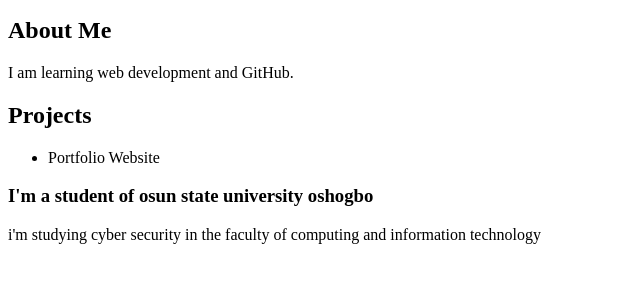
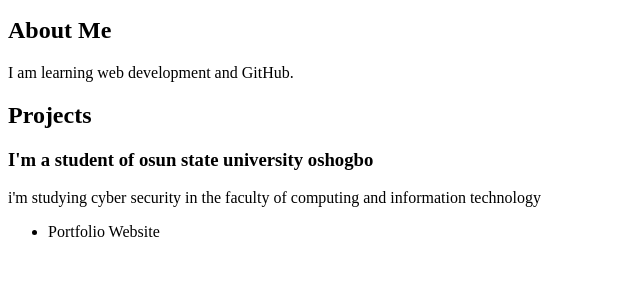
Before and after one commit to daniel101adeshina-boop/portfolio, a plain HTML site: page index.html in a window 1280 px wide. Shown: the part 101-384 px from the top of the page, without its empty margins (0-640 px from the left). Drawn offline with Linux system fonts and the light colour scheme.

Commit message:
updated portfolio page

```diff
--- a/index.html
+++ b/index.html
@@ -11,12 +11,11 @@
     <p>I am learning web development and GitHub.</p>
 
     <h2>Projects</h2>
+    <h3>I'm a student of osun state university oshogbo</h3>
+     <p>i'm studying cyber security in the faculty of computing and information technology</p>
+
     <ul>
         <li>Portfolio Website</li>
     </ul>
 </body>
 </html>
-</head>
-<body>
-     <h3>I'm a student of osun state university oshogbo</h3>
-     <p>i'm studying cyber security in the faculty of computing and information technology</p>
```
